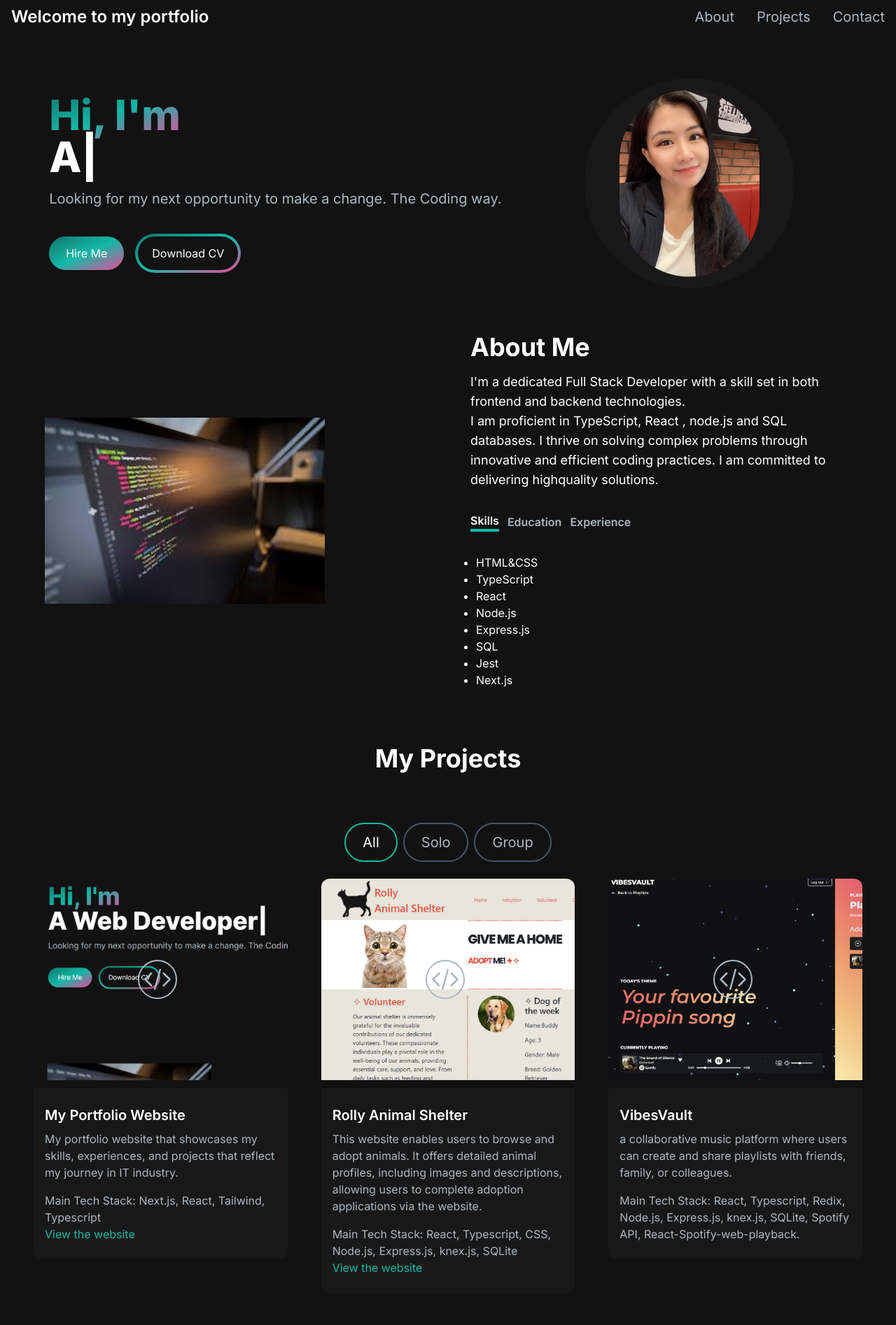
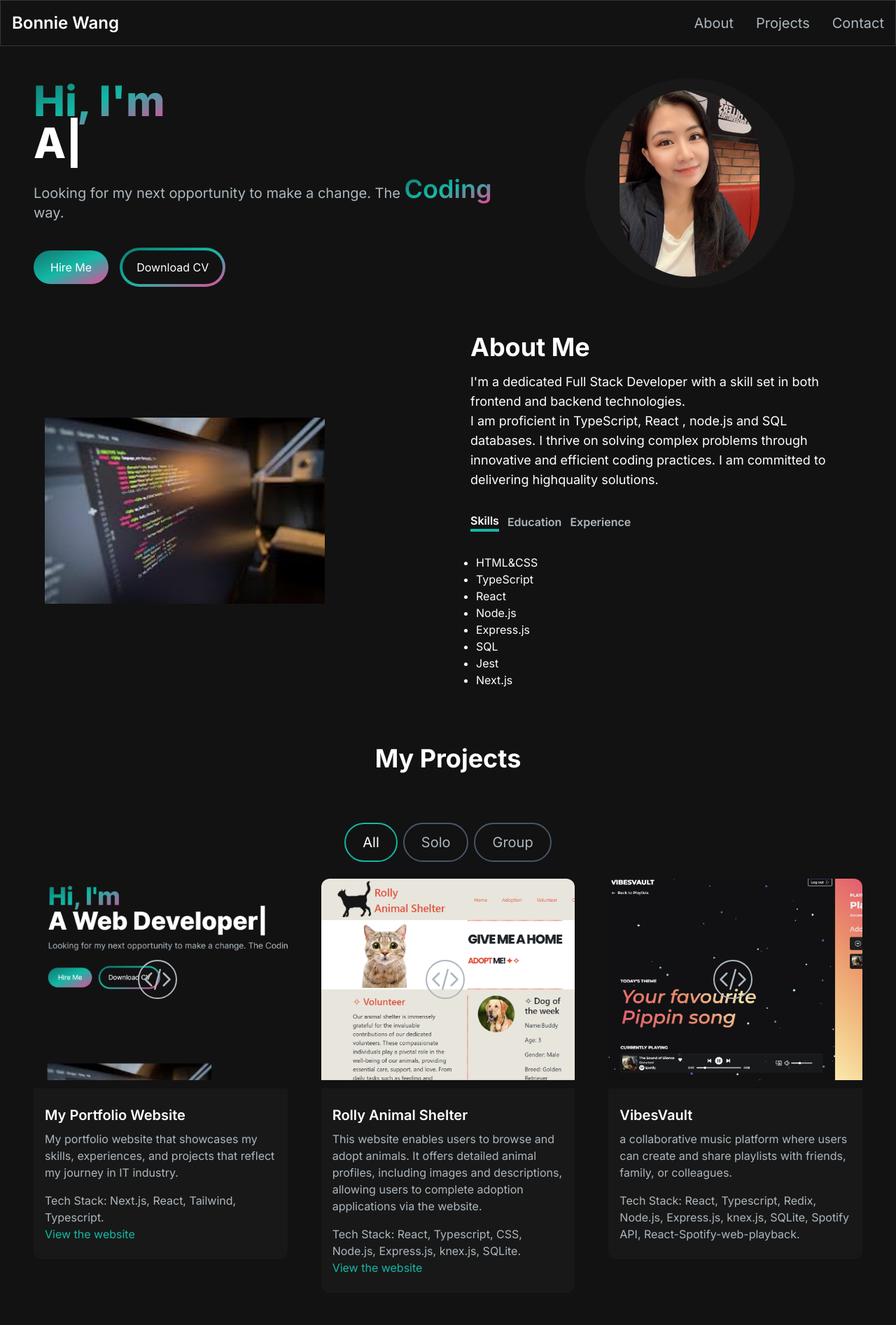
Before and after one commit to Bonnie423/My-Portfolio, a Next.js app in the folder bonnie-portfolio/: page / in a window 1280 px wide. Shown: the top 1894 px of the page at 70% size. Built offline with nearby package versions, Linux system fonts and the light colour scheme.

Commit message:
upload cv

```diff
--- a/bonnie-portfolio/app/components/AboutMe.tsx
+++ b/bonnie-portfolio/app/components/AboutMe.tsx
@@ -54,7 +54,7 @@ startTransition(()=>{
 })
   }
   return (
-    <section className="text-white">
+    <section className="text-white" id='about'>
       <div className="md:grid md:grid-cols-2 gap-8 items-center py-8 px-4 xl:gap-16 sm:py-16">
         <Image
           src="/images/dom.jpg"
--- a/bonnie-portfolio/app/components/ContactSection.tsx
+++ b/bonnie-portfolio/app/components/ContactSection.tsx
@@ -4,11 +4,10 @@ import LinkedinIcon from '../../public/linkedin-icon.svg'
 import Link from 'next/link'
 import Image from 'next/image'
 
-
 const ContactSection = () => {
   return (
-    <section className="grid md:grid-cols-2 my-12 md:my-12 py-24 gap-4">
-      <div>
+    <section className="grid md:grid-cols-2 my-12 md:my-12 py-24 gap-4 relative" id='contact'>
+      <div className="z-10">
         <h5 className="text-xl font-bold text-white my-2">
           Let&apos;s Connect
         </h5>
@@ -18,10 +17,13 @@ const ContactSection = () => {
           try my best to get back to you!
         </p>
         <div className="socials flex flex-row gap-2">
-          <Link href="https://github.com/Bonnie423" target='blank'>
-          <Image src={GithubIcon} alt="Github icon" />
+          <Link href="https://github.com/Bonnie423" target="blank">
+            <Image src={GithubIcon} alt="Github icon" />
           </Link>
-          <Link href="https://www.linkedin.com/in/bonnie-wang-3887b1248/" target='blank'>
+          <Link
+            href="https://www.linkedin.com/in/bonnie-wang-3887b1248/"
+            target="blank"
+          >
             <Image src={LinkedinIcon} alt="Linkedin icon" />
           </Link>
         </div>
--- /dev/null
+++ b/bonnie-portfolio/app/components/Footer.tsx
@@ -0,0 +1,14 @@
+import React from 'react'
+
+const Footer = () => {
+  return (
+    <footer className='footer border border-t-[#33353F] border-l-transparent border-r-transparent'>
+      <div className='container p-12 flex justify-between'>
+        <span className='text-slate-600'>Bonnie Wang</span>
+        <p className='text-slate-600'>All rights reserved.</p>
+      </div>
+    </footer>
+  )
+}
+
+export default Footer
--- a/bonnie-portfolio/app/components/HeadSection.tsx
+++ b/bonnie-portfolio/app/components/HeadSection.tsx
@@ -2,13 +2,15 @@
 import React from 'react'
 import Image from 'next/image'
 import { TypeAnimation } from 'react-type-animation'
+import { motion } from 'framer-motion'
+import Link from 'next/link'
 
 const HeadSection = () => {
   return (
     <section>
       <div className="grid grid-cols-1 sm:grid-cols-12">
-        <div className="col-span-7 place-self-center text-center sm:text-left">
-          <h1 className="text-white mb-4 text-4xl sm:text-txl lg:text-6xl font-extrabold">
+        <div className="col-span-7 place-self-center text-center sm:text-left justify-self-start">
+          <h1 className="text-white mb-4 text-4xl sm:text-5xl lg:text-6xl font-extrabold">
             <span className="text-transparent bg-clip-text bg-gradient-to-br from-teal-700 via-teal-500 to-pink-500">
               Hi, I&apos;m{' '}
             </span>
@@ -20,8 +22,6 @@ const HeadSection = () => {
                 1000, // wait 1s
                 'A Web Developer',
                 1000,
-                // 'Full Stack Developer',
-                // 1000,
               ]}
               wrapper="span"
               speed={60}
@@ -29,17 +29,25 @@ const HeadSection = () => {
             />
           </h1>
           <p className="text-[#ADB7BE] text-base sm:text-lg mb-6 lg:text-xl">
-            Looking for my next opportunity to make a change. The Coding way.
+            Looking for my next opportunity to make a change. The{' '}
+            <span className="text-4xl font-semibold   text-transparent bg-clip-text bg-gradient-to-br from-teal-700 via-teal-500 to-pink-500">
+              Coding
+            </span>{' '}
+            way.
           </p>
           <div>
+            <Link href='/#contact'>
             <button className="px-6 py-3 w-full sm:w-fit rounded-full mr-4 bg-gradient-to-br from-teal-700 via-teal-500 to-pink-500 hover:bg-slate-200 text-white ">
               Hire Me
             </button>
+            </Link>
+            <Link href='https://drive.google.com/file/d/1tVkqv2FhZi10euxByorlUEI2FOBts8rN/view?usp=drive_link' target='blank'>
             <button className="px-1 py-1 w-full sm:w-fit rounded-full  bg-transparent bg-gradient-to-br from-teal-700 via-teal-500 to-pink-500 hover:bg-slate-800 text-white  mt-3">
               <span className="block bg-[#121212] hover:bg-slate-800 rounded-full px-5 py-3">
                 Download CV
               </span>
             </button>
+            </Link>
           </div>
         </div>
         <div className="col-span-5 place-self-center mt-4 lg:mt-0">
--- a/bonnie-portfolio/app/components/Navbar.tsx
+++ b/bonnie-portfolio/app/components/Navbar.tsx
@@ -25,13 +25,13 @@ const navLinks = [
 const Navbar = () => {
   const [navbarOpen, setNavbarOpen] = useState(false)
   return (
-    <nav className="fixed top-0 left-0 right-0 z-10 bg-[#121212] bg-opacity-100">
-      <div className="flex flex-wrap items-center justify-between max-auto px-4 py-2">
+    <nav className="fixed mx-auto border border-[#33353F] top-0 left-0 right-0 z-10 bg-[#121212] bg-opacity-100">
+      <div className="flex container lg:py-4 flex-wrap items-center justify-between max-auto px-4 py-2">
         <Link
           href={'/'}
           className="text-xl md:text-2xl text-white font-semibold"
         >
-          Welcome to my portfolio{' '}
+         Bonnie Wang{' '}
         </Link>
         {/* mobile navbar */}
         <div className="mobile-menu blcok md:hidden">
--- a/bonnie-portfolio/app/components/Projects.tsx
+++ b/bonnie-portfolio/app/components/Projects.tsx
@@ -1,7 +1,8 @@
 'use client'
-import React, { useState } from 'react'
+import React, { useState, useRef } from 'react'
 import ProjectsCard from './ProjectsCard'
 import ProjectTags from './ProjectTags'
+import { motion, useInView } from 'framer-motion'
 const projectsData = [
   {
     id: 1,
@@ -12,7 +13,7 @@ const projectsData = [
     tag: ['All', 'Solo'],
     gitUrl: '/',
     previewUrl: '/',
-    tech_stack: 'Next.js, React, Tailwind, Typescript'
+    tech_stack: 'Next.js, React, Tailwind, Typescript.',
   },
   {
     id: 2,
@@ -23,7 +24,7 @@ const projectsData = [
     tag: ['All', 'Solo'],
     gitUrl: 'https://github.com/Bonnie423/Rolly-Animal-Shelter',
     previewUrl: 'https://rolly-animal-shelter-2023.pushed.nz/',
-    tech_stack: 'React, Typescript, CSS, Node.js, Express.js, knex.js, SQLite'
+    tech_stack: 'React, Typescript, CSS, Node.js, Express.js, knex.js, SQLite.',
   },
   {
     id: 3,
@@ -34,7 +35,8 @@ const projectsData = [
     tag: ['All', 'Group'],
     gitUrl: 'https://github.com/Bonnie423/VIBESVAULT',
     previewUrl: null,
-    tech_stack: 'React, Typescript, Redix, Node.js, Express.js, knex.js, SQLite, Spotify API, React-Spotify-web-playback.'
+    tech_stack:
+      'React, Typescript, Redix, Node.js, Express.js, knex.js, SQLite, Spotify API, React-Spotify-web-playback.',
   },
   {
     id: 4,
@@ -45,7 +47,7 @@ const projectsData = [
     tag: ['All', 'Group'],
     gitUrl: 'https://github.com/Bonnie423/Virtual-Desk-Calendar',
     previewUrl: null,
-    tech_stack: 'React, Typescript, CSS, Node.js, Express.js, knex.js, WebAPI.'
+    tech_stack: 'React, Typescript, CSS, Node.js, Express.js, knex.js, WebAPI.',
   },
   {
     id: 5,
@@ -55,11 +57,14 @@ const projectsData = [
     tag: ['All', 'Solo'],
     gitUrl: 'https://github.com/Bonnie423/Todos',
     previewUrl: null,
-    tech_stack: 'React, Typescript, Bootstrap, Node.js, Express.js, knex.js, SQLite'
+    tech_stack:
+      'React, Typescript, Bootstrap, Node.js, Express.js, knex.js, SQLite.',
   },
 ]
 const Projects = () => {
   const [tag, setTag] = useState('All')
+  const ref = useRef(null)
+  const isInview = useInView(ref, { once: true })
   const handleTagChanges = (newTag: string) => {
     setTag(newTag)
   }
@@ -67,8 +72,13 @@ const Projects = () => {
   const filteredProjects = projectsData.filter((project) =>
     project.tag.includes(tag)
   )
+
+  const cardVariants ={
+    initial: {y:50, opacity:0},
+    animate: {y:0, opacity:1}
+  }
   return (
-    <section>
+    <section id='projects'>
       <h2 className="text-center text-4xl font-bold text-white mt-4 mb-8 md:mb-12">
         My Projects
       </h2>
@@ -90,17 +100,19 @@ const Projects = () => {
         />
       </div>
 
-      <ul className="grid md:grid-cols-3 gap-8 md:gap-12">
-        {filteredProjects.map((project) => (
+      <ul  ref={ref} className="grid md:grid-cols-3 gap-8 md:gap-12">
+        {filteredProjects.map((project,index) => (
+          <motion.li key={project.id} variants={ cardVariants} initial='initial' animate={isInview? 'animate' : 'initial'}  transition={{duration:0.3 , delay: index * 0.4}}>
             <ProjectsCard
-            key={project.id}
               title={project.title}
               description={project.description}
               imgUrl={project.image}
               gitUrl={project.gitUrl}
               previewUrl={project.previewUrl}
               tech={project.tech_stack}
+
             />
+          </motion.li>
         ))}
       </ul>
     </section>
--- a/bonnie-portfolio/app/components/ProjectsCard.tsx
+++ b/bonnie-portfolio/app/components/ProjectsCard.tsx
@@ -6,7 +6,7 @@ interface Props {
   title: string
   description: string
   gitUrl: string
-  previewUrl: string
+  previewUrl: string | null
   tech:string
 }
 const ProjectsCard = ({
@@ -42,7 +42,7 @@ const ProjectsCard = ({
         <h5 className="text-xl font-semibold mb-2">{title}</h5>
         <p className="text-[#ADB7BE]">{description}</p>
 
-        <p className="text-[#ADB7BE] pt-4">Main Tech Stack: {tech}</p>
+        <p className="text-[#ADB7BE] pt-4">Tech Stack: {tech}</p>
         {previewUrl? <Link href={previewUrl} className='pt-4 text-teal-500'>View the website</Link> : null}
       </div>
     </div>
--- a/bonnie-portfolio/app/page.tsx
+++ b/bonnie-portfolio/app/page.tsx
@@ -5,6 +5,7 @@ import Navbar from './components/Navbar'
 import AboutMe from './components/AboutMe'
 import Projects from './components/Projects'
 import ContactSection from './components/ContactSection'
+import Footer from './components/Footer'
 
 export default function Home() {
   return (
@@ -16,6 +17,7 @@ export default function Home() {
     <Projects />
     <ContactSection />
     </div>
+    <Footer />
     </main>
   )
 }
--- a/package.json
+++ b/package.json
@@ -1,6 +1,8 @@
 {
   "dependencies": {
     "@heroicons/react": "^2.0.18",
+    "framer-motion": "^10.16.16",
+    "react-animated-numbers": "^0.17.1",
     "react-icons": "^4.12.0",
     "react-type-animation": "^3.2.0",
     "resend": "^2.0.0"
```
Also changed, not shown: 1 other file (tests, documents, lock files or other folders). Lines whose indentation alone changed are shown as unchanged.
